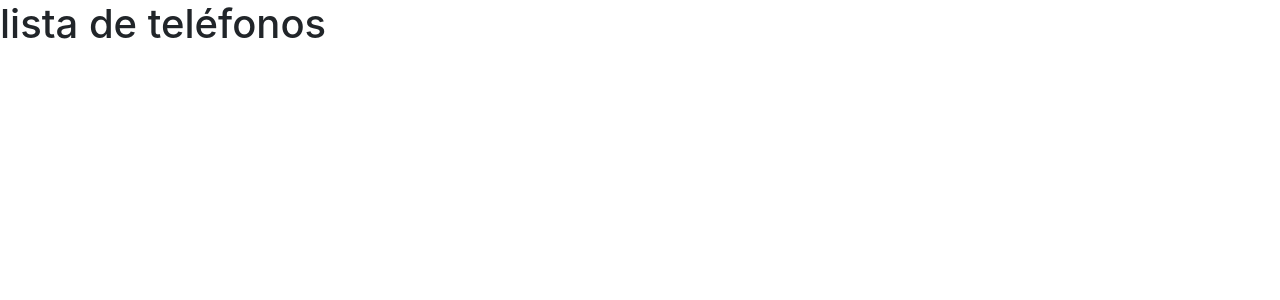
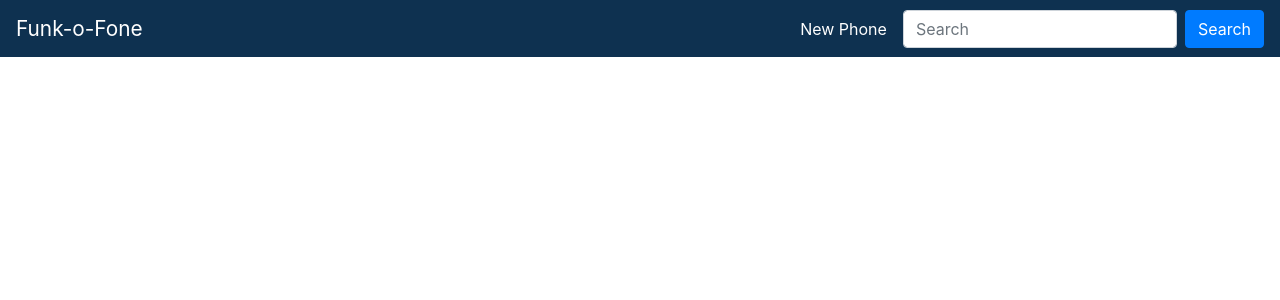
Before and after one commit to Francker1/Funkofone-front, a React (Create React App) app: page /phones in a window 1280 px wide. Shown: the top 300 px of the page. Built offline with nearby package versions, Linux system fonts and the light colour scheme.

Commit message:
feat: first version of navbar

```diff
--- a/src/components/cover-page/style/cover.css
+++ b/src/components/cover-page/style/cover.css
@@ -10,6 +10,10 @@
     text-align: center;
 }
 
+.cover-msg__container h1{
+    color: var(--main-color);
+}
+
 .cover-img{
     background-image: url("../../../images/funkofone-cover.jpg");
     background-position: initial;
--- /dev/null
+++ b/src/components/navbar/NavBar.js
@@ -0,0 +1,26 @@
+import React from 'react';
+import { Nav, NavDropdown, Navbar, Form, FormControl, Button } from 'react-bootstrap';
+import {Link} from "react-router-dom";
+
+import "./style/navbar.css";
+
+const NavBar = () => {
+    return (
+      <Navbar expand="lg" fixed="top" className="funko-nav">
+        <Navbar.Brand className="funko-nav_brand">
+          <Link to="/">Funk-o-Fone</Link>
+        </Navbar.Brand>
+        <Navbar.Toggle aria-controls="basic-navbar-nav" />
+        <Navbar.Collapse id="basic-navbar-nav">
+          <Nav className="funko-nav_links ml-auto mr-3">
+            <Link to="/new/">New Phone</Link>
+          </Nav>
+          <Form inline>
+            <FormControl type="text" placeholder="Search" className="mr-sm-2" />
+            <Button>Search</Button>
+          </Form>
+        </Navbar.Collapse>
+      </Navbar>
+    );
+}
+export default NavBar
--- /dev/null
+++ b/src/components/navbar/style/navbar.css
@@ -0,0 +1,18 @@
+nav {
+    background-color: var(--main-color);
+}
+
+nav a:hover{
+    text-decoration: none;
+    color: var(--accent-color);
+}
+
+.funko-nav_brand a, .funko-nav_links a{
+
+    color: var(--white-color);
+    transition: 0.2s;
+}
+.funko-nav_brand a{
+
+    font-size: 1.3rem;
+}
--- a/src/components/products/PhoneList.js
+++ b/src/components/products/PhoneList.js
@@ -1,10 +1,11 @@
 import React from 'react';
+import NavBar from '../navbar/NavBar';
 
 const PhoneList = () => {
   return (
-    <div>
-      <h1>lista de teléfonos</h1>
-    </div>
+    <>
+      <NavBar />
+    </>
   );
 };
 
--- a/src/index.css
+++ b/src/index.css
@@ -1,10 +1,11 @@
 
 
 :root{
-  --main-bg-color: #f1f1f1;
-  --white-color: #ffffff;
+  --main-bg-color: #F9F3F3;
+  --white-color: #FFFFFF;
   --black-color: #191922;
-  --accent-color: #085096;
+  --accent-color: #F14668;
+  --main-color: #0E3150;
 }
 
 
--- a/src/routes/AppRouter.js
+++ b/src/routes/AppRouter.js
@@ -9,6 +9,7 @@ const AppRouter = () => {
       <Switch>
         <Route exact path="/" component={Cover} />
         <Route exact path="/phones/" component={PhoneList} />
+        <Route exact path="/new/" />
         <Redirect to="/" />
       </Switch>
     </Router>
```
